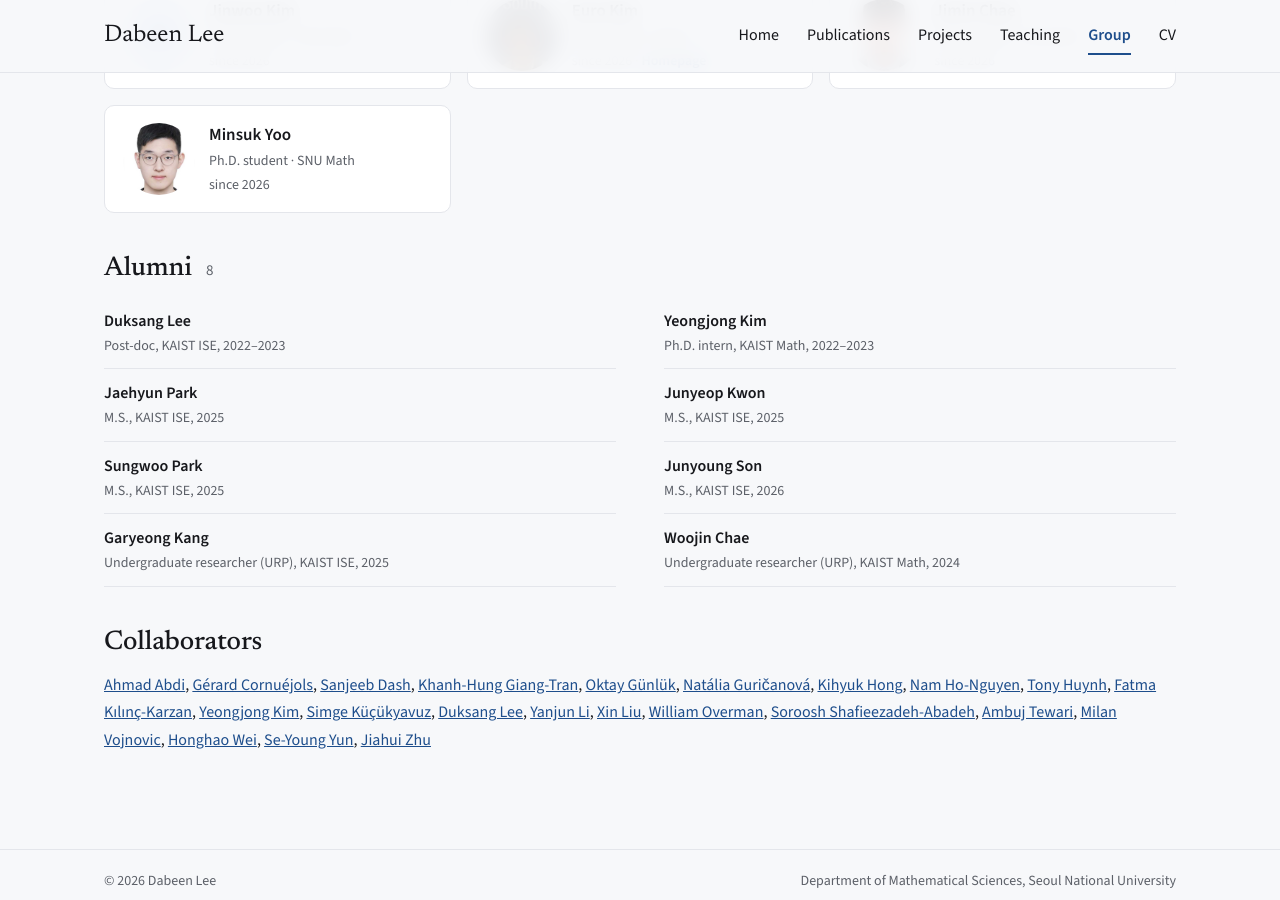
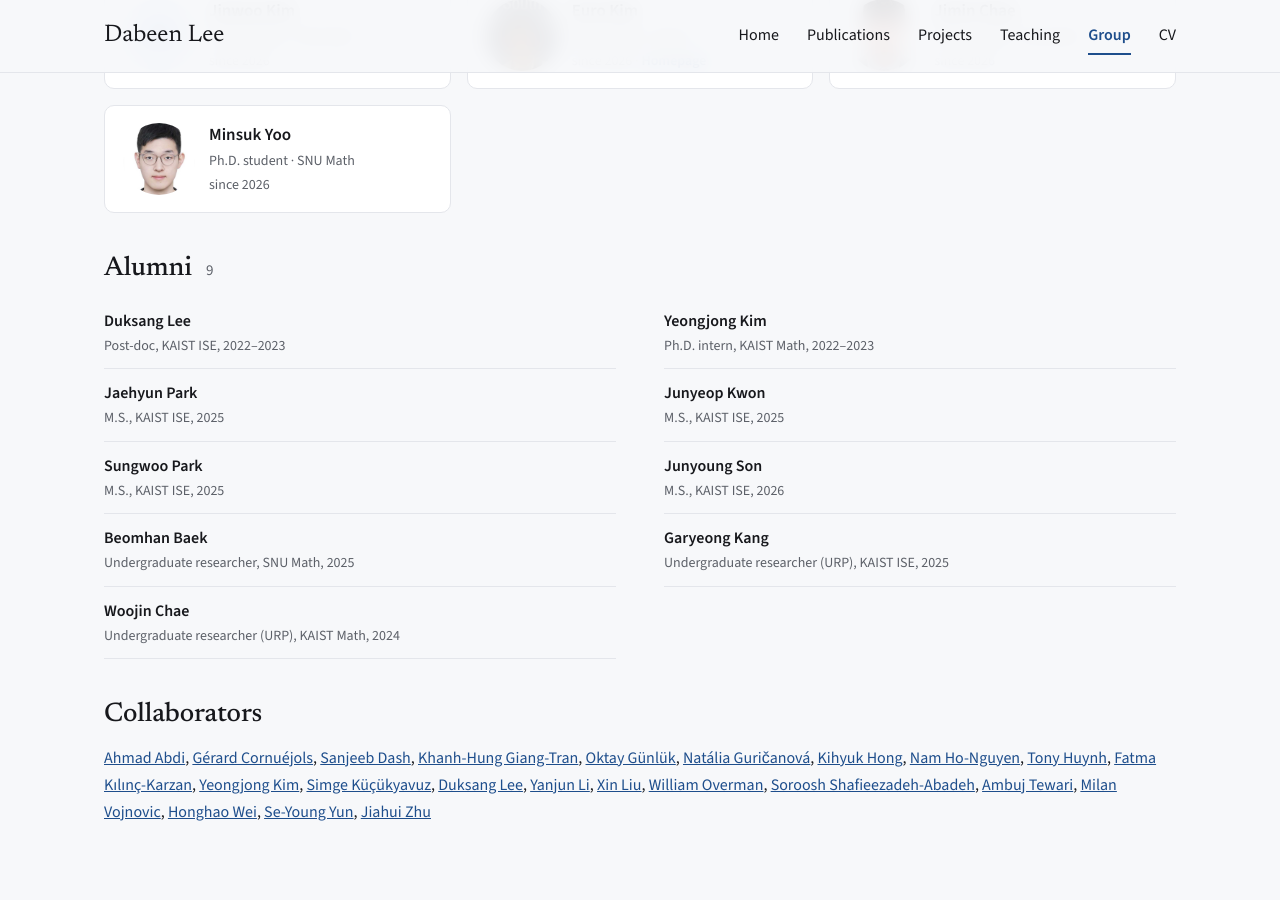
Before and after one commit to dabeenl/dabeenl.github.io, a Jekyll site: the page built from group.html, in a window 1280 px wide and 900 px high, scrolled down 615 px. Built offline with Jekyll 4.4.1, drawn with Linux system fonts in a browser that asks for light colours.

Commit message:
group: add Beomhan Baek to the alumni list
Co-Authored-By: Claude Opus 5 <noreply@anthropic.com>

```diff
--- a/_data/alumni.yml
+++ b/_data/alumni.yml
@@ -31,6 +31,12 @@
   affiliation: KAIST ISE
   years: "2026"
   now: ""
+- name: Beomhan Baek
+  role: Undergraduate researcher
+  affiliation: SNU Math
+  years: "2025"
+  homepage: https://beomhanbaek.github.io
+  now: ""
 - name: Garyeong Kang
   role: Undergraduate researcher (URP)
   affiliation: KAIST ISE
```
